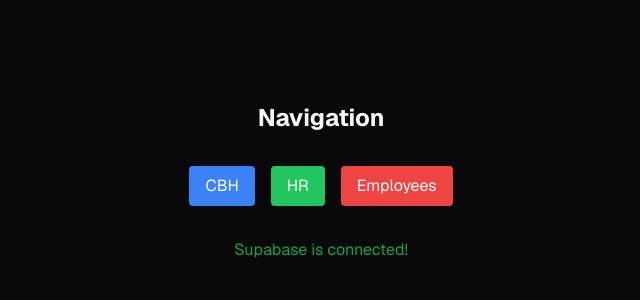
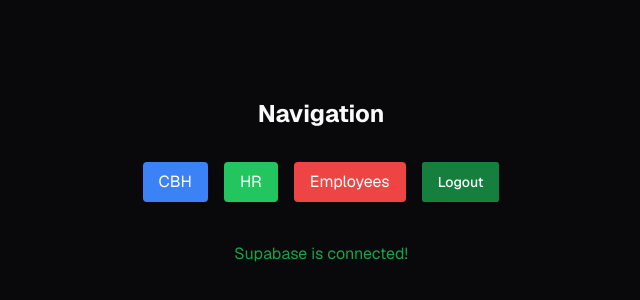
Before and after one commit to Builder-s-League/BuildersLeague-Edition1, a Next.js app: page / in a window 1280 px wide. Shown: the part 218-518 px from the top of the page, without its empty margins (319-959 px from the left). Built offline with nearby package versions, Linux system fonts and the light colour scheme; no server answers.

Commit message:
Added the logout page and functionality. Leads to a page called logout.

```diff
--- /dev/null
+++ b/src/app/logout/page.tsx
@@ -0,0 +1,7 @@
+export default async function page() {
+  return (
+    <div>
+      <h1>Logged out</h1>
+    </div>
+  )
+}
--- a/src/app/page.tsx
+++ b/src/app/page.tsx
@@ -1,6 +1,8 @@
 import Link from 'next/link'
 import { cookies } from 'next/headers'
 import { createServerClient } from '@/utils/supabase'
+import { LogOut } from 'lucide-react'
+import { LogoutButton } from '@/components/Logout'
 
 export default async function Index() {
   const cookieStore = cookies()
@@ -37,6 +39,7 @@ export default async function Index() {
             Employees
           </button>
         </Link>
+        <LogoutButton></LogoutButton>
       </div>
 
       {/* Optionally, show Supabase connection status */}
--- /dev/null
+++ b/src/components/Logout/actions.ts
@@ -0,0 +1,21 @@
+'use server'
+
+import { revalidatePath } from 'next/cache'
+import { cookies } from 'next/headers'
+import { redirect } from 'next/navigation'
+
+import { createServerClient } from '@/utils/supabase'
+
+export async function logout() {
+  const cookieStore = cookies()
+  const supabase = createServerClient(cookieStore)
+
+  const { error } = await supabase.auth.signOut()
+
+  if (error) {
+    redirect('/error')
+  }
+
+  revalidatePath('/logout', 'layout')
+  redirect('/logout')
+}
--- /dev/null
+++ b/src/components/Logout/index.tsx
@@ -0,0 +1,15 @@
+'use client'
+
+import { Button } from '../ui/button'
+import { logout } from './actions'
+
+export function LogoutButton() {
+  return (
+    <Button
+      className="mb-2 rounded-md bg-green-700 px-4 py-2 text-foreground"
+      onClick={() => logout()}
+    >
+      Logout
+    </Button>
+  )
+}
--- a/src/components/login-form/actions.ts
+++ b/src/components/login-form/actions.ts
@@ -17,12 +17,15 @@ export async function login(formData: FormData) {
     password: formData.get('password') as string,
   }
 
-  const { error } = await supabase.auth.signInWithPassword(data)
+  const { data: loginData, error } =
+    await supabase.auth.signInWithPassword(data)
 
   if (error) {
     redirect('/error')
   }
 
-  revalidatePath('/', 'layout')
-  redirect('/')
+  if (loginData?.session) {
+    revalidatePath('/', 'layout')
+    redirect('/')
+  }
 }
```
